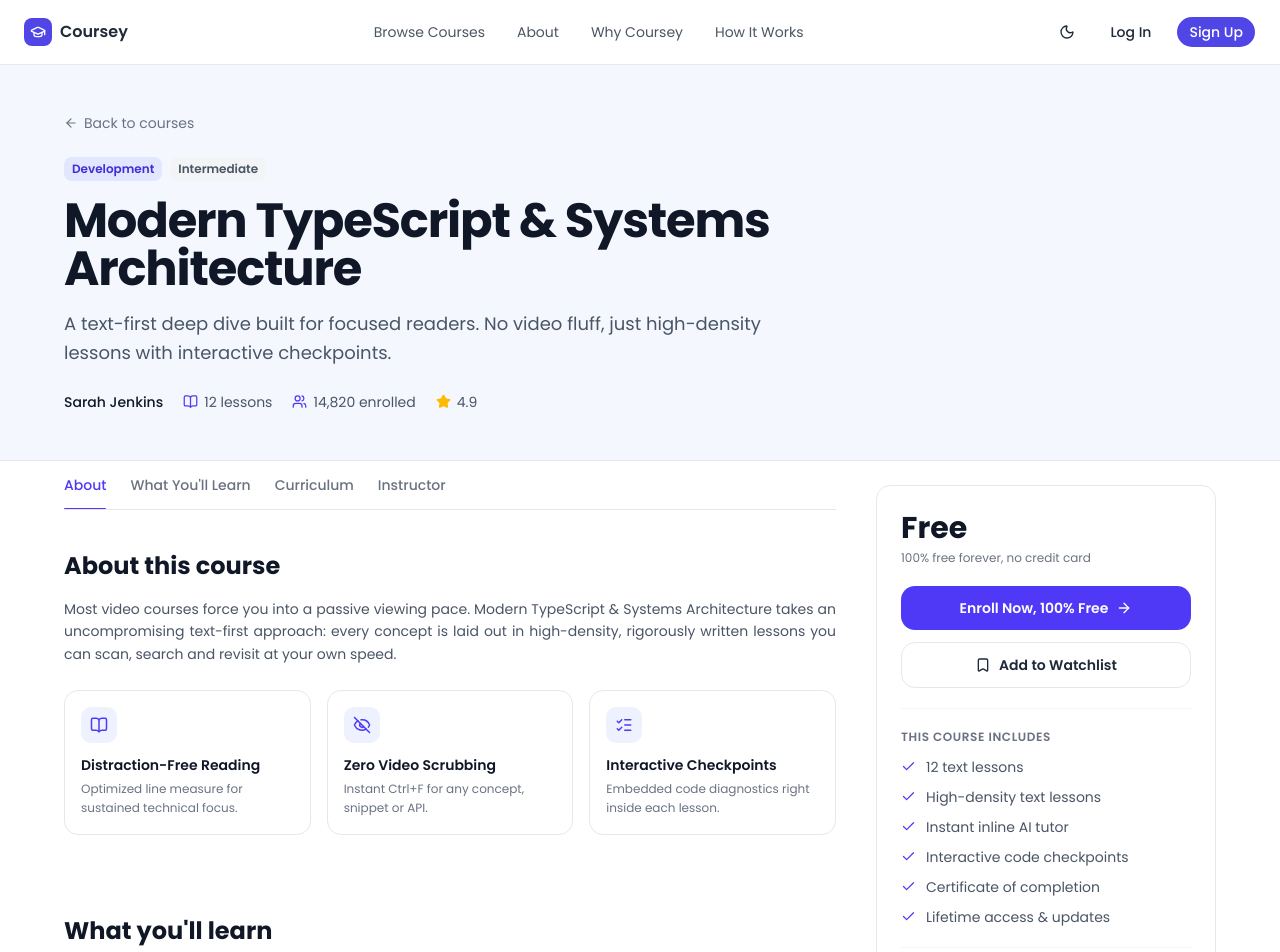
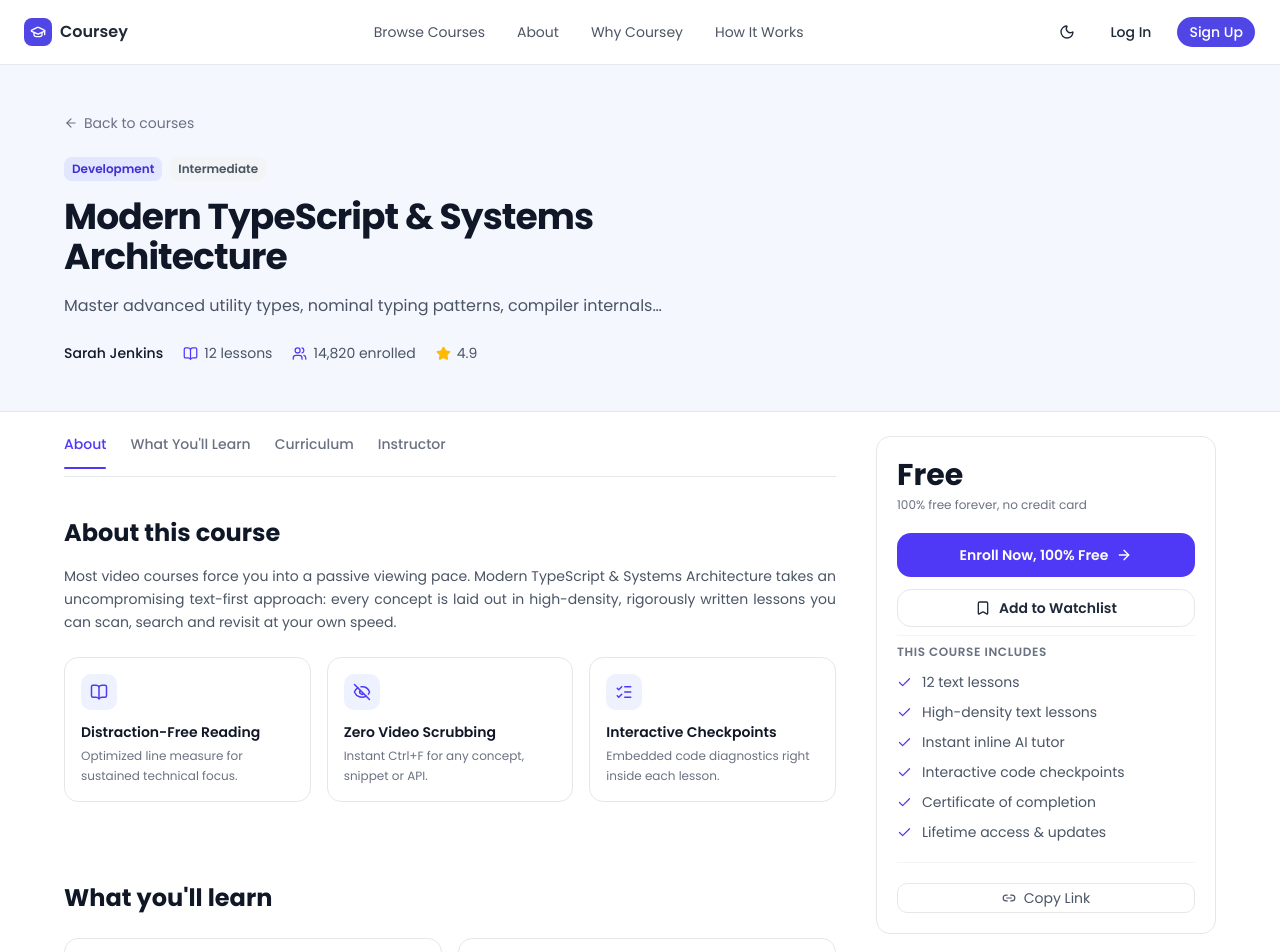
Before and after one commit to hammadgul-dev/coursey, a Next.js app: page /courses/1 in a window 1280 px wide. Shown: the top 952 px of the page. Built offline with nearby package versions, Linux system fonts and the light colour scheme.

Commit message:
refine layout, text and spacing

```diff
--- a/src/app/(main)/courses/_components/CourseHero.tsx
+++ b/src/app/(main)/courses/_components/CourseHero.tsx
@@ -4,6 +4,7 @@ import Reveal from "./Reveal"
 import EnrollButtons from "./EnrollButtons"
 
 export default function CourseHero({course, lessons}: any) {
+  console.log(course)
   return (
     <section className="border-b border-gray-200 bg-indigo-50/60 dark:border-gray-800 dark:bg-indigo-950/20">
       <div className="mx-auto max-w-[1200px] px-4 py-8 sm:px-6 sm:py-12">
@@ -28,11 +29,11 @@ export default function CourseHero({course, lessons}: any) {
             </span>
           </div>
 
-          <h1 className="text-3xl font-bold tracking-tight text-gray-900 dark:text-white sm:text-4xl lg:text-5xl">
+          <h1 className="text-2xl font-bold tracking-tight text-gray-900 dark:text-white sm:text-3xl lg:text-4xl">
             {course.title}
           </h1>
-          <p className="mt-4 text-base leading-relaxed text-gray-600 dark:text-gray-300 sm:text-lg">
-            {course.description ??
+          <p className="mt-4 text-sm leading-relaxed text-gray-600 dark:text-gray-300 sm:text-base">
+            {course.desc ??
               "A text-first deep dive built for focused readers. No video fluff, just high-density lessons with interactive checkpoints."}
           </p>
 
--- a/src/app/(main)/courses/_components/CourseTabs.tsx
+++ b/src/app/(main)/courses/_components/CourseTabs.tsx
@@ -32,7 +32,7 @@ export default function CourseTabs() {
       ?.scrollIntoView({behavior: "smooth", block: "start"})
 
   return (
-    <div className="sticky top-16 z-20 -mx-4 overflow-x-auto border-b border-gray-200 bg-white px-4 dark:border-gray-800 dark:bg-gray-950 sm:mx-0 sm:px-0">
+    <div className="sticky top-16 z-20 -mx-4 overflow-x-auto scrollbar-none border-b border-gray-200 bg-white px-4 py-2 dark:border-gray-800 dark:bg-gray-950 sm:mx-0 sm:px-0">
       <div className="flex min-w-max gap-6">
         {tabs.map((t) => (
           <button
--- a/src/app/(main)/courses/_components/EnrollButtons.tsx
+++ b/src/app/(main)/courses/_components/EnrollButtons.tsx
@@ -37,7 +37,7 @@ export default function EnrollButtons({stacked = false}: any) {
       </button>
       <button
         onClick={save}
-        className="flex cursor-pointer items-center justify-center gap-2 rounded-xl border border-gray-200 bg-white px-6 py-3 text-sm font-semibold text-gray-800 transition-all duration-200 hover:border-gray-300 hover:bg-gray-50 active:scale-[0.98] dark:border-gray-700 dark:bg-gray-900 dark:text-gray-100 dark:hover:border-gray-600 dark:hover:bg-gray-800"
+        className="flex cursor-pointer items-center justify-center gap-2 rounded-xl border border-gray-200 bg-white px-5 py-2 text-sm font-semibold text-gray-800 transition-all duration-200 hover:border-gray-300 hover:bg-gray-50 active:scale-[0.98] dark:border-gray-700 dark:bg-gray-900 dark:text-gray-100 dark:hover:border-gray-600 dark:hover:bg-gray-800"
       >
         <Bookmark
           size={16}
--- a/src/app/(main)/courses/_components/EnrollCard.tsx
+++ b/src/app/(main)/courses/_components/EnrollCard.tsx
@@ -19,13 +19,13 @@ export default function EnrollCard({lessons}: any) {
   }
 
   return (
-    <div className="rounded-xl border border-gray-200 bg-white p-6 transition-colors duration-300 hover:border-indigo-300 dark:border-gray-800 dark:bg-gray-900 dark:hover:border-indigo-500/50">
+    <div className="rounded-xl border border-gray-200 bg-white p-5 transition-colors duration-300 hover:border-indigo-300 dark:border-gray-800 dark:bg-gray-900 dark:hover:border-indigo-500/50">
       <p className="text-3xl font-bold text-gray-900 dark:text-white">Free</p>
       <p className="mb-5 mt-1 text-xs text-gray-500 dark:text-gray-400">
         100% free forever, no credit card
       </p>
       <EnrollButtons stacked />
-      <div className="my-5 border-t border-gray-100 dark:border-gray-800" />
+      <div className="my-2 border-t border-gray-100 dark:border-gray-800" />
       <p className="mb-3 text-xs font-semibold uppercase tracking-wider text-gray-500 dark:text-gray-400">
         This course includes
       </p>
@@ -47,7 +47,7 @@ export default function EnrollCard({lessons}: any) {
       <div className="my-5 border-t border-gray-100 dark:border-gray-800" />
       <button
         onClick={copy}
-        className="flex w-full cursor-pointer items-center justify-center gap-2 rounded-lg border border-gray-200 py-2 text-sm text-gray-600 transition-all duration-200 hover:border-indigo-500 hover:text-indigo-600 active:scale-[0.98] dark:border-gray-700 dark:text-gray-300 dark:hover:border-indigo-500 dark:hover:text-indigo-400"
+        className="flex w-full cursor-pointer items-center justify-center gap-2 rounded-lg border border-gray-200 py-1 text-sm text-gray-600 transition-all duration-200 hover:border-indigo-500 hover:text-indigo-600 active:scale-[0.98] dark:border-gray-700 dark:text-gray-300 dark:hover:border-indigo-500 dark:hover:text-indigo-400"
       >
         <Link2 size={14} />
         Copy Link
```
